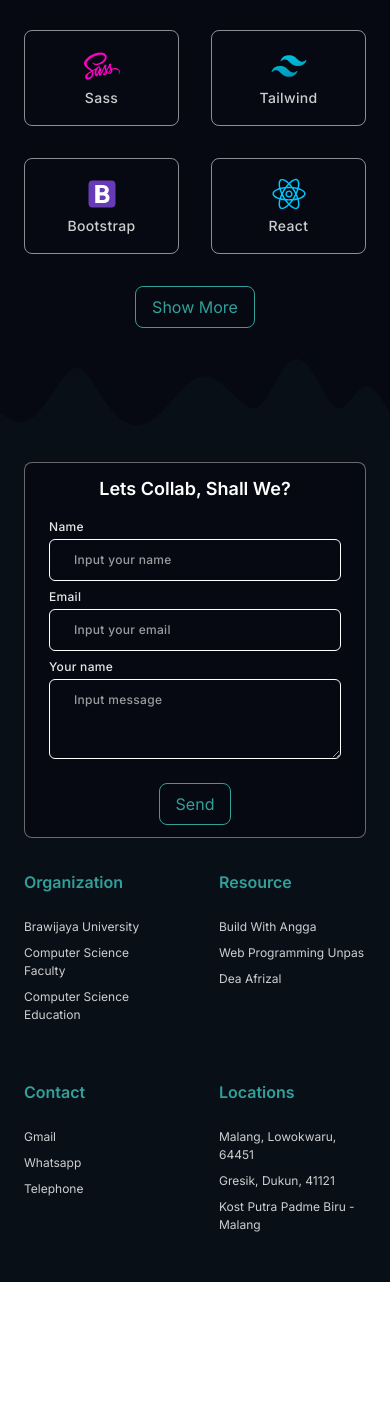
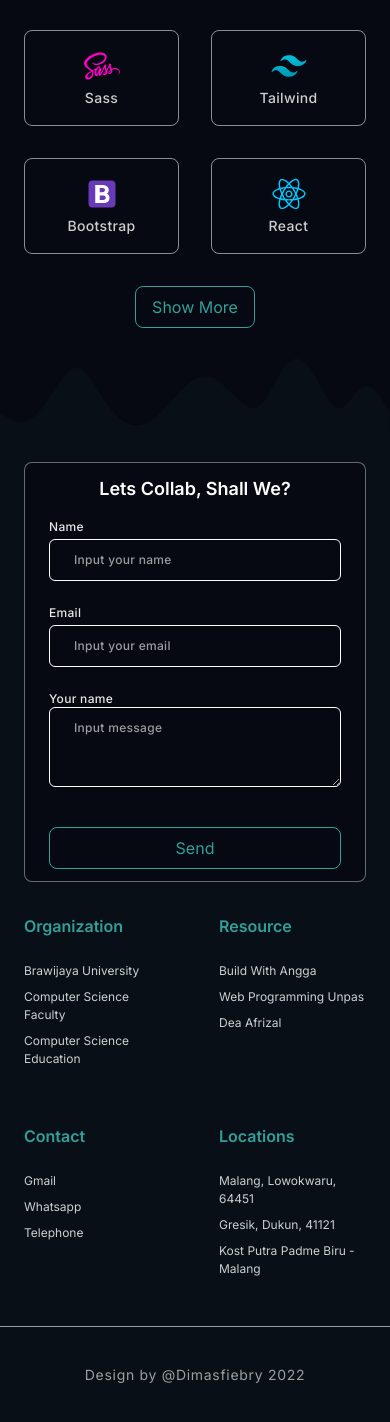
Before and after one commit to fiebryhoga/Portofolio-Server-Connected, a Next.js app: page / in a window 390 px wide. Shown: the part 4361-5783 px from the top of the page. Before the commit the page ends 5643 px from the top, so only its background shows below. Built offline with nearby package versions, Linux system fonts and the light colour scheme.

Commit message:
Add Footer responsive all

```diff
--- a/app/components/footer/CollabCard.jsx
+++ b/app/components/footer/CollabCard.jsx
@@ -2,12 +2,15 @@ import React from "react";
 
 const CollabCard = () => {
   return (
-    <div className=" flex flex-col w-full h-full rounded-lg border border-[#e9e9e96e] border-opacity-40 py-3 bg-[#060911]">
+    <div className=" flex flex-col w-full h-full rounded-lg border border-[#e9e9e96e] border-opacity-40 py-3 sm:py-8 bg-[#060911]">
       <h1 className="pb-4 text-lg text-white font-semibold tracking-white text-center">
         Lets Collab, Shall We?
       </h1>
 
-      <form className="flex flex-col px-6 gap-2 " action="">
+      <form
+        className="flex flex-col gap-6 md:gap-4 lg:grid lg:grid-cols-2 lg:gap-4 px-6"
+        action=""
+      >
         <div className="flex flex-col justify-start w-full gap-1">
           <label
             className="text-white text-xs font-medium tracking-wide opacity-90 "
@@ -34,7 +37,7 @@ const CollabCard = () => {
             placeholder="Input your email"
           />
         </div>
-        <div className="flex flex-col justify-start w-full gap-1">
+        <div className="flex flex-col justify-start w-full lg:col-span-2 ">
           <label
             className="text-white text-xs font-medium tracking-wide opacity-90 "
             htmlFor=""
@@ -47,7 +50,7 @@ const CollabCard = () => {
             placeholder="Input message"
           />
         </div>
-        <button className="text-[#329f9a] border border-[#329f9a] rounded-lg py-2 px-4 mt-4 self-center">
+        <button className="text-[#329f9a] lg:col-span-2 border w-full border-[#329f9a] rounded-lg py-2 px-4 mt-4 self-center">
           Send
         </button>
       </form>
--- /dev/null
+++ b/app/components/footer/CopyRight.jsx
@@ -0,0 +1,13 @@
+import React from 'react'
+
+const CopyRight = () => {
+  return (
+    <div className="h-8  py-12 g:py-10 w-full flex justify-center items-center border-t-[0.4px] border-t-white border-opacity-60">
+      <h4 className="text-sm font-normal text-[#cfcfcfbf] tracking-wider md:text-sm">
+        Design by @Dimasfiebry 2022
+      </h4>
+    </div>
+  );
+}
+
+export default CopyRight
--- a/app/components/footer/References.jsx
+++ b/app/components/footer/References.jsx
@@ -3,13 +3,13 @@ import Link from "next/link";
 import { reference } from "@/app/data/reference";
 const References = () => {
   return (
-    <div className="w-full grid grid-cols-2 justify-between gap-12 flex-col">
+    <div className="w-full grid grid-cols-2 lg:grid-cols-3 xl:grid-cols-3 lg:gap-6 justify-between gap-12 flex-col">
       {reference.map((reference) => (
         <div className="flex flex-col gap-4" key={reference.id}>
-          <h2 className="py-2 text-[#329f9a] text-base font-semibold">
+          <h2 className="py-2 text-[#329f9a] text-base sm:text-lg font-semibold">
             {reference.title}
           </h2>
-          <ul className="flex flex-col gap-2 text-white text-[12px] text-opacity-80">
+          <ul className="flex flex-col gap-2 text-white text-[12px] sm:text-[14px] text-opacity-80">
             {reference.content.map((item) => (
               <li className=" hover:text-[#329f9a]" key={item.id}>
                 <Link href={item.link}>{item.title}</Link>
--- a/app/components/layout/Footer.jsx
+++ b/app/components/layout/Footer.jsx
@@ -1,6 +1,7 @@
 import React from 'react';
 import CollabCard from '../footer/CollabCard';
 import References from '../footer/References';
+import CopyRight from '../footer/CopyRight';
 import Link from 'next/link';
 
 const Footer = () => {
@@ -13,9 +14,16 @@ const Footer = () => {
           d="M0,224L16,234.7C32,245,64,267,96,256C128,245,160,203,192,154.7C224,107,256,53,288,58.7C320,64,352,128,384,176C416,224,448,256,480,266.7C512,277,544,267,576,240C608,213,640,171,672,138.7C704,107,736,85,768,90.7C800,96,832,128,864,160C896,192,928,224,960,197.3C992,171,1024,85,1056,48C1088,11,1120,21,1152,69.3C1184,117,1216,203,1248,208C1280,213,1312,139,1344,128C1376,117,1408,171,1424,197.3L1440,224L1440,320L1424,320C1408,320,1376,320,1344,320C1312,320,1280,320,1248,320C1216,320,1184,320,1152,320C1120,320,1088,320,1056,320C1024,320,992,320,960,320C928,320,896,320,864,320C832,320,800,320,768,320C736,320,704,320,672,320C640,320,608,320,576,320C544,320,512,320,480,320C448,320,416,320,384,320C352,320,320,320,288,320C256,320,224,320,192,320C160,320,128,320,96,320C64,320,32,320,16,320L0,320Z"
         ></path>
       </svg>
-      <div className="flex flex-col gap-6 py-6 pb-12 sm:py-12 md:py-16 lg:py-20 xl:py-24 px-6 sm:px-10 md:px-16 lg:px-24 xl:px-28 h-full w-full bg-[#080F17]">
-        <CollabCard />
-        <References />
+      <div className="flex flex-col md:flex-row gap-6 md:justify-between lg:justify-between md:gap-16 lg:gap-20 py-6 pb-12 sm:py-12 md:py-16 lg:pt-0 lg:pb-12 px-6 sm:px-12 md:px-12 lg:px-12 h-full w-full bg-[#080F17]">
+        <div className="md:w-2/5 lg:w-[400px] ">
+          <CollabCard />
+        </div>
+        <div className="md:w-3/5 lg:max-w-[800px]">
+          <References />
+        </div>
+      </div>
+      <div className="bg-[#080F17]">
+        <CopyRight />
       </div>
     </div>
   );
--- a/app/globals.css
+++ b/app/globals.css
@@ -17,6 +17,7 @@
 }
 
 body, html {
+  background-color: #080F17;
   margin: 0;
   padding: 0;
   overflow-x: hidden;
```
